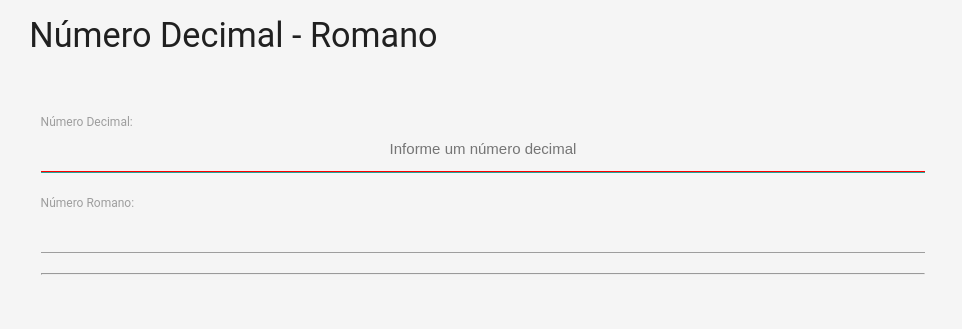
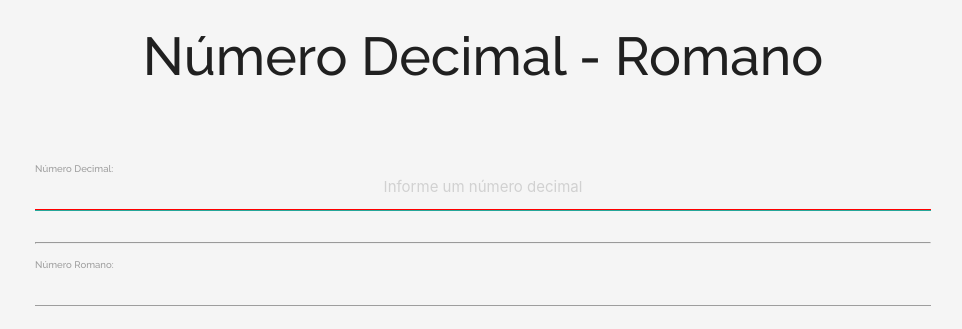
Before and after one commit to Matheus-Augusto-Canteri/ProjetoRomanos, a plain HTML site: page index.html in a window 1280 px wide. Shown: the whole page, without its empty margins (157-1119 px from the left). Drawn offline with nearby package versions, Linux system fonts and the light colour scheme.

Commit message:
Linked materialize and jquery, hover on title

```diff
--- a/css/style.css
+++ b/css/style.css
@@ -262,5 +262,14 @@ hr {
 }
 
 body {
+    font-family: 'Raleway', sans-serif;
     background: whitesmoke;
 }
+
+#titulo-principal{
+    transition: 350ms;
+}
+
+#titulo-principal:hover{
+    font-size: 65px;
+}
--- a/index.html
+++ b/index.html
@@ -4,6 +4,10 @@
 <head>
 	<meta charset="UTF-8">
 	<title>JavaScript - Conversor Decimais, Romanos</title>
+	<link rel="preconnect" href="https://fonts.googleapis.com">
+	<link rel="preconnect" href="https://fonts.gstatic.com" crossorigin>
+	<link href="https://fonts.googleapis.com/css2?family=Raleway:wght@500&display=swap" rel="stylesheet">
+	<link rel="stylesheet" href="https://cdnjs.cloudflare.com/ajax/libs/materialize/0.97.8/css/materialize.min.css" integrity="sha512-17AHGe9uFHHt+QaRYieK7bTdMMHBMi8PeWG99Mf/xEcfBLDCn0Gze8Xcx1KoSZxDnv+KnCC+os/vuQ7jrF/nkw==" crossorigin="anonymous" referrerpolicy="no-referrer" />
 	<link rel="stylesheet" href="css/style.css">
 	<link rel="icon" type="image/png" href="icon.png" />
 	<meta name="robots" content="index, follow" />
@@ -13,9 +17,9 @@
 
 <body>
 
-	<div class="container">
+	<div class="container center">
 		<div class="row">
-			<h4>Número Decimal - Romano</h4>
+			<h2 id="titulo-principal">Número Decimal - Romano</h2>
 		</div>
 
 		<div class="row">
@@ -38,6 +42,8 @@
 		<hr />
 
 </body>
+<script src="https://cdnjs.cloudflare.com/ajax/libs/materialize/0.97.8/js/materialize.min.js" integrity="sha512-E9vR5BfN3bwSc45BWl95328hvOcBYjMzKAKgdNM59yQXpTC4glztZyVoFJRp5qPc5A95zUZ8D5N7kEwUtJ9f6w==" crossorigin="anonymous" referrerpolicy="no-referrer"></script>
+<script src="https://cdnjs.cloudflare.com/ajax/libs/jquery/3.6.0/jquery.min.js" integrity="sha512-894YE6QWD5I59HgZOGReFYm4dnWc1Qt5NtvYSaNcOP+u1T9qYdvdihz0PPSiiqn/+/3e7Jo4EaG7TubfWGUrMQ==" crossorigin="anonymous" referrerpolicy="no-referrer"></script>
 <script src="javascript/script.js"></script>
 
 </html>
```
